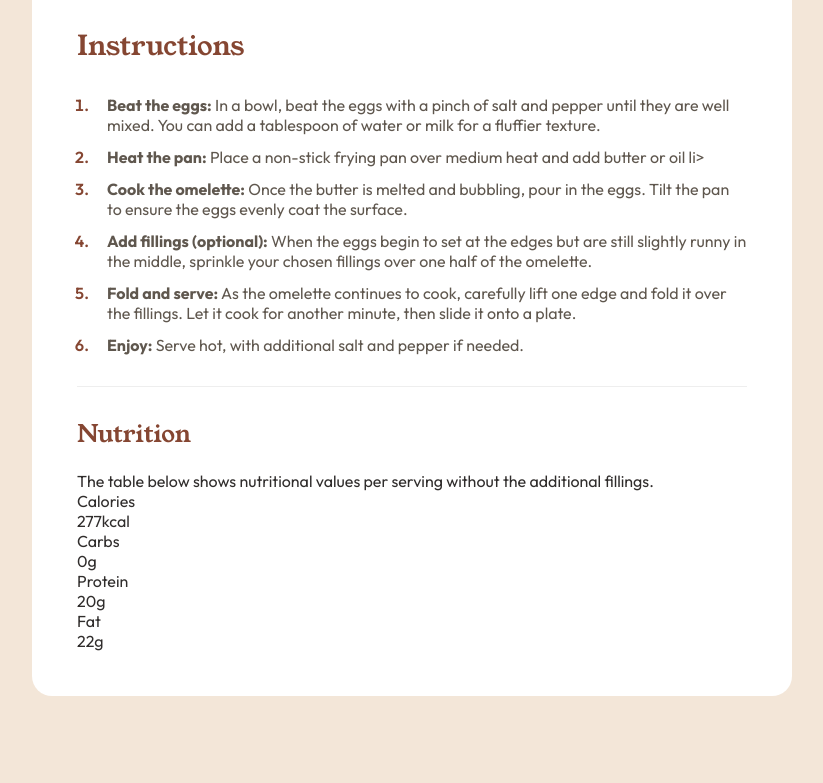
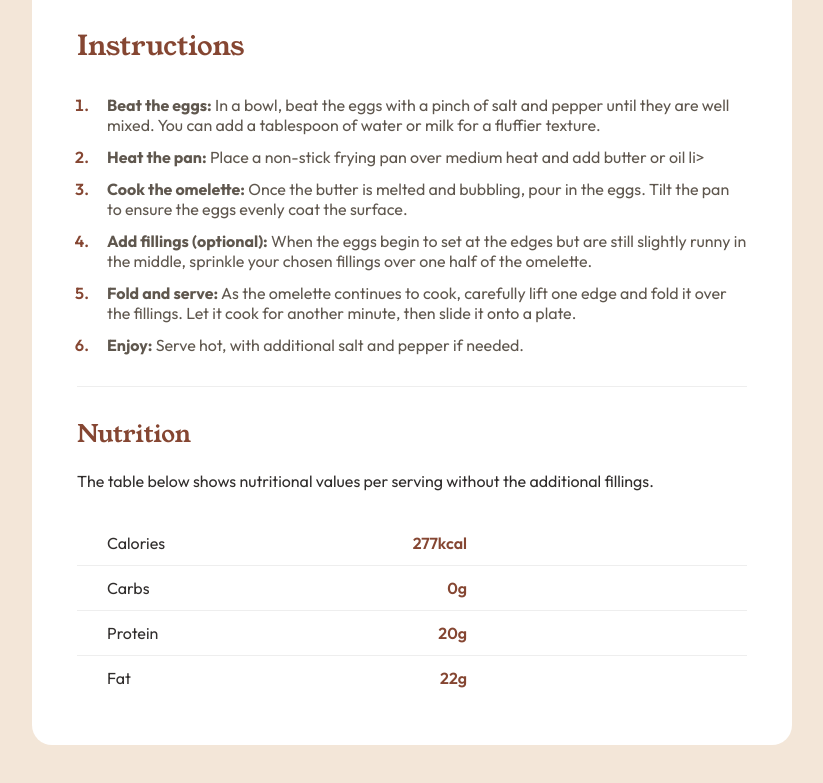
Before and after one commit to marllonlaborne/recipe-page, a plain HTML site: page index.html in a window 1280 px wide. Shown: the part 1164-1947 px from the top of the page, without its empty margins (228-1051 px from the left). Drawn offline with Linux system fonts and the light colour scheme.

Commit message:
changed tags for better structure and classes additions

```diff
--- a/index.html
+++ b/index.html
@@ -76,16 +76,24 @@
         The table below shows nutritional values per serving without the additional fillings.
       </p>
 
-      <ul>
-        <li>Calories</li>
-        <li>277kcal</li>
-        <li>Carbs</li>
-        <li>0g</li>
-        <li>Protein</li>
-        <li>20g</li>
-        <li>Fat</li>
-        <li>22g</li>
-      </ul>
+      <div class="nutritional-values">
+        <div class="values">
+          <p>Calories</p>
+          <p>277kcal</p>
+        </div>
+        <div class="values">
+          <p>Carbs</p>
+          <p>0g</p>
+        </div>
+        <div class="values">
+          <p>Protein</p>
+          <p>20g</p>
+        </div>
+        <div class="values">
+          <p>Fat</p>
+          <p>22g</p>
+        </div>
+      </div>
     </section>
   </main>
 </body>
```
